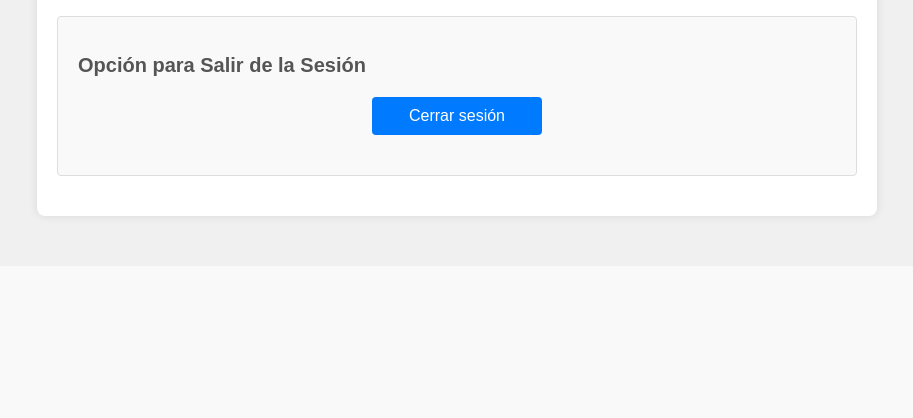
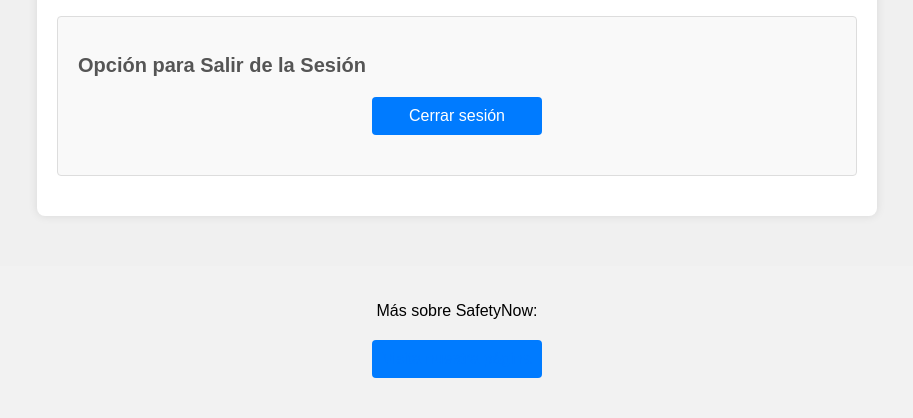
Before and after one commit to lucasbarrionuevo4/SafetyNow, a Django app: page /home/ in a window 1280 px wide. Shown: the part 562-980 px from the top of the page, without its empty margins (183-1096 px from the left). Before the commit the page ends 783 px from the top, so only its background shows below. Run offline with Django 5.2, Linux system fonts and the light colour scheme; a user stored in the database is signed in.

Commit message:
agrego el footer de home

```diff
--- a/safetyNow/static/css/homestyle.css
+++ b/safetyNow/static/css/homestyle.css
@@ -52,3 +52,17 @@
 a:hover {
     background-color: #0056b3;
 }
+.footer {
+    background-color: #f2f2f2;
+    padding: 20px;
+    text-align: center;
+}
+
+.footer a {
+    color: #007bff;
+    text-decoration: none;
+}
+
+.footer a:hover {
+    text-decoration: underline;
+}
--- a/safetyNow/templates/home.html
+++ b/safetyNow/templates/home.html
@@ -28,5 +28,8 @@
             <a href="{% url 'logout' %}">Cerrar sesión</a>
         </div>
     </div>
+    <footer class="footer">
+        <p>Más sobre SafetyNow: <a href="#">Visita nuestra página</a></p>
+    </footer>
 </body>
 </html>
```
Also changed, not shown: safetyNow/db.sqlite3.
